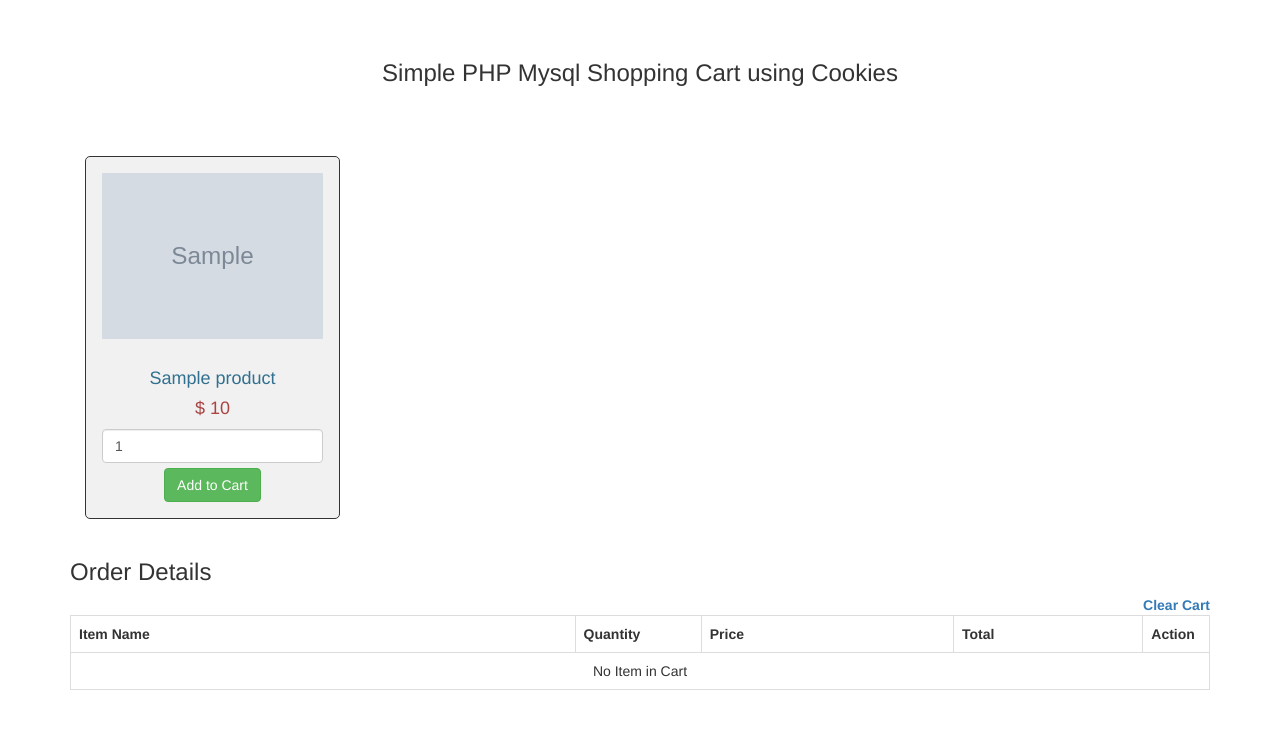
After one commit to FairsoftGit/Webshop, a PHP site: page /posts/testsp.php in a window 1280 px wide. The commit adds this page. Shown: the top 729 px of the page. Run offline with PHP 8.4, Linux system fonts and the light colour scheme; tables that the repository leaves empty or names only in its code hold one stand-in row (values such as "Sample post"); grey boxes marked "Sample" are stand-in pictures.

```diff
--- a/App/Config.php
+++ b/App/Config.php
@@ -36,5 +36,5 @@ class Config
      * Show or hide error messages on screen
      * @var boolean
      */
-    const SHOW_ERRORS = false;
+    const SHOW_ERRORS = true;
 }
--- a/public/index.php
+++ b/public/index.php
@@ -39,6 +39,7 @@ $router->add('payments', ['controller' => 'page', 'action' => 'payments']);
 $router->add('sitemap', ['controller' => 'page', 'action' => 'sitemap']);
 $router->add('techSupport', ['controller' => 'page', 'action' => 'techSupport']);
 $router->add('terms', ['controller' => 'page', 'action' => 'terms']);
+$router->add('cart', ['controller' => 'cart', 'action' => 'index']);
 
 $router->add('shop/addProduct/{id:\d+}', ['controller' => 'shop', 'action' => 'addProduct']);
 
--- /dev/null
+++ b/testsp.php
@@ -0,0 +1,207 @@
+<?php
+
+//index.php
+
+$connect = new PDO("mysql:host=localhost;dbname=test", "root", "");
+
+$message = '';
+
+if(isset($_POST["add_to_cart"]))
+{
+	if(isset($_COOKIE["shopping_cart"]))
+	{
+		$cookie_data = stripslashes($_COOKIE['shopping_cart']);
+
+		$cart_data = json_decode($cookie_data, true);
+	}
+	else
+	{
+		$cart_data = array();
+	}
+
+	$item_id_list = array_column($cart_data, 'item_id');
+
+	if(in_array($_POST["hidden_id"], $item_id_list))
+	{
+		foreach($cart_data as $keys => $values)
+		{
+			if($cart_data[$keys]["item_id"] == $_POST["hidden_id"])
+			{
+				$cart_data[$keys]["item_quantity"] = $cart_data[$keys]["item_quantity"] + $_POST["quantity"];
+			}
+		}
+	}
+	else
+	{
+		$item_array = array(
+			'item_id'			=>	$_POST["hidden_id"],
+			'item_name'			=>	$_POST["hidden_name"],
+			'item_price'		=>	$_POST["hidden_price"],
+			'item_quantity'		=>	$_POST["quantity"]
+		);
+		$cart_data[] = $item_array;
+	}
+
+
+	$item_data = json_encode($cart_data);
+	setcookie('shopping_cart', $item_data, time() + (86400 * 30));
+	header("location:index.php?success=1");
+}
+
+if(isset($_GET["action"]))
+{
+	if($_GET["action"] == "delete")
+	{
+		$cookie_data = stripslashes($_COOKIE['shopping_cart']);
+		$cart_data = json_decode($cookie_data, true);
+		foreach($cart_data as $keys => $values)
+		{
+			if($cart_data[$keys]['item_id'] == $_GET["id"])
+			{
+				unset($cart_data[$keys]);
+				$item_data = json_encode($cart_data);
+				setcookie("shopping_cart", $item_data, time() + (86400 * 30));
+				header("location:index.php?remove=1");
+			}
+		}
+	}
+	if($_GET["action"] == "clear")
+	{
+		setcookie("shopping_cart", "", time() - 3600);
+		header("location:index.php?clearall=1");
+	}
+}
+
+if(isset($_GET["success"]))
+{
+	$message = '
+	<div class="alert alert-success alert-dismissible">
+	  	<a href="#" class="close" data-dismiss="alert" aria-label="close">&times;</a>
+	  	Item Added into Cart
+	</div>
+	';
+}
+
+if(isset($_GET["remove"]))
+{
+	$message = '
+	<div class="alert alert-success alert-dismissible">
+		<a href="#" class="close" data-dismiss="alert" aria-label="close">&times;</a>
+		Item removed from Cart
+	</div>
+	';
+}
+if(isset($_GET["clearall"]))
+{
+	$message = '
+	<div class="alert alert-success alert-dismissible">
+		<a href="#" class="close" data-dismiss="alert" aria-label="close">&times;</a>
+		Your Shopping Cart has been clear...
+	</div>
+	';
+}
+
+
+?>
+<!DOCTYPE html>
+<html>
+<head>
+	<title>Webslesson Demo | Simple PHP Mysql Shopping Cart</title>
+	<script src="https://ajax.googleapis.com/ajax/libs/jquery/2.2.0/jquery.min.js"></script>
+	<link rel="stylesheet" href="https://maxcdn.bootstrapcdn.com/bootstrap/3.3.6/css/bootstrap.min.css" />
+	<script src="https://maxcdn.bootstrapcdn.com/bootstrap/3.3.6/js/bootstrap.min.js"></script>
+</head>
+<body>
+<br />
+<div class="container">
+	<br />
+	<h3 align="center">Simple PHP Mysql Shopping Cart using Cookies</h3><br />
+	<br /><br />
+	<?php
+	$query = "SELECT * FROM tbl_product ORDER BY id ASC";
+	$statement = $connect->prepare($query);
+	$statement->execute();
+	$result = $statement->fetchAll();
+	foreach($result as $row)
+	{
+		?>
+		<div class="col-md-3">
+			<form method="post">
+				<div style="border:1px solid #333; background-color:#f1f1f1; border-radius:5px; padding:16px;" align="center">
+					<img src="images/<?php echo $row["image"]; ?>" class="img-responsive" /><br />
+
+					<h4 class="text-info"><?php echo $row["name"]; ?></h4>
+
+					<h4 class="text-danger">$ <?php echo $row["price"]; ?></h4>
+
+					<input type="text" name="quantity" value="1" class="form-control" />
+					<input type="hidden" name="hidden_name" value="<?php echo $row["name"]; ?>" />
+					<input type="hidden" name="hidden_price" value="<?php echo $row["price"]; ?>" />
+					<input type="hidden" name="hidden_id" value="<?php echo $row["id"]; ?>" />
+					<input type="submit" name="add_to_cart" style="margin-top:5px;" class="btn btn-success" value="Add to Cart" />
+				</div>
+			</form>
+		</div>
+		<?php
+	}
+	?>
+
+
+	<div style="clear:both"></div>
+	<br />
+	<h3>Order Details</h3>
+	<div class="table-responsive">
+		<?php echo $message; ?>
+		<div align="right">
+			<a href="index.php?action=clear"><b>Clear Cart</b></a>
+		</div>
+		<table class="table table-bordered">
+			<tr>
+				<th width="40%">Item Name</th>
+				<th width="10%">Quantity</th>
+				<th width="20%">Price</th>
+				<th width="15%">Total</th>
+				<th width="5%">Action</th>
+			</tr>
+			<?php
+			if(isset($_COOKIE["shopping_cart"]))
+			{
+				$total = 0;
+				$cookie_data = stripslashes($_COOKIE['shopping_cart']);
+				$cart_data = json_decode($cookie_data, true);
+				foreach($cart_data as $keys => $values)
+				{
+					?>
+					<tr>
+						<td><?php echo $values["item_name"]; ?></td>
+						<td><?php echo $values["item_quantity"]; ?></td>
+						<td>$ <?php echo $values["item_price"]; ?></td>
+						<td>$ <?php echo number_format($values["item_quantity"] * $values["item_price"], 2);?></td>
+						<td><a href="index.php?action=delete&id=<?php echo $values["item_id"]; ?>"><span class="text-danger">Remove</span></a></td>
+					</tr>
+					<?php
+					$total = $total + ($values["item_quantity"] * $values["item_price"]);
+				}
+				?>
+				<tr>
+					<td colspan="3" align="right">Total</td>
+					<td align="right">$ <?php echo number_format($total, 2); ?></td>
+					<td></td>
+				</tr>
+				<?php
+			}
+			else
+			{
+				echo '
+				<tr>
+					<td colspan="5" align="center">No Item in Cart</td>
+				</tr>
+				';
+			}
+			?>
+		</table>
+	</div>
+</div>
+<br />
+</body>
+</html>
```
Also changed, not shown: App/Controllers/CartController.php (added, +37 -0 lines), App/Models/Cart.php (added, +31 -0 lines), App/Views/Cart/index.html (added, +23 -0 lines), App/Views/Cart/index.php (added, +29 -0 lines).
